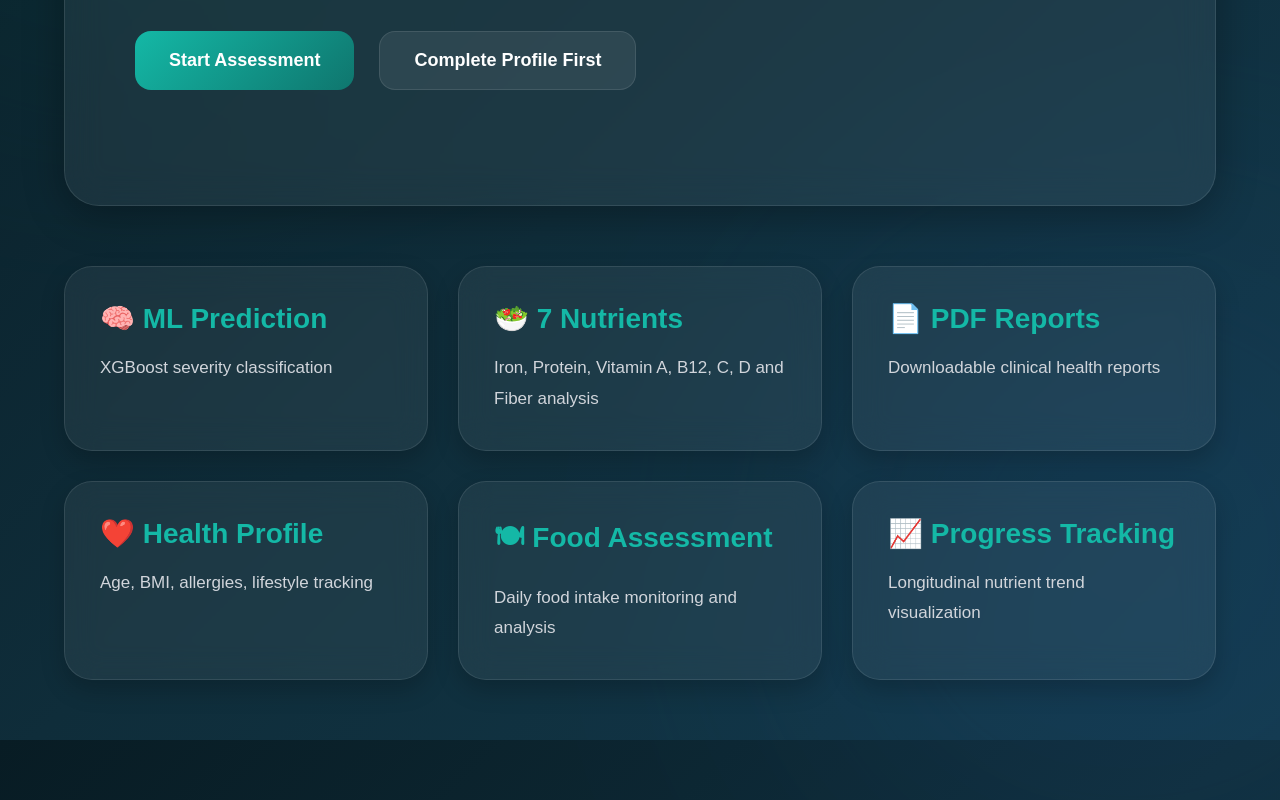
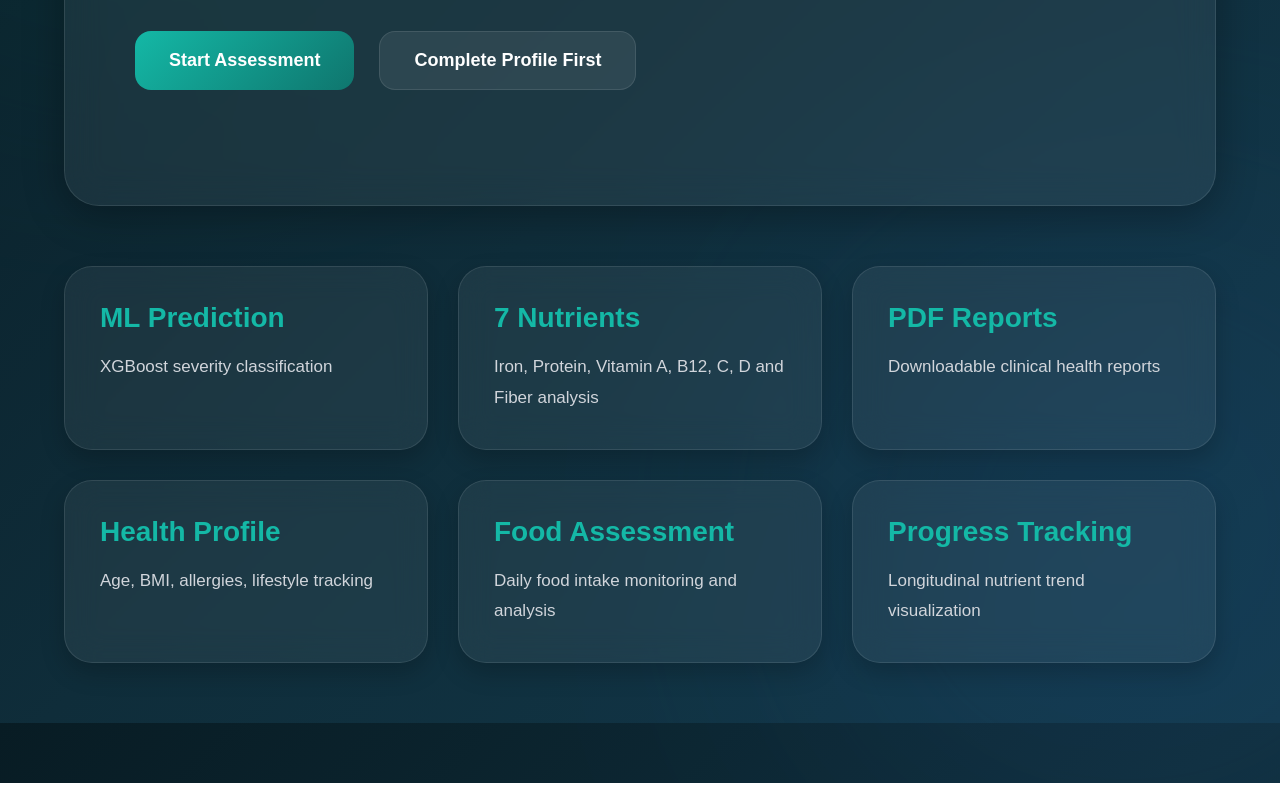
Before and after one commit to KrithikaPoojary/Nutrient-Deficiency, a React (Create React App) app in the folder frontend/: page / in a window 1280 px wide. Shown: the part 472-1272 px from the top of the page. Built offline with nearby package versions, Linux system fonts and the light colour scheme.

Commit message:
Updated home page navigation and UI

```diff
--- a/frontend/src/components/Home.js
+++ b/frontend/src/components/Home.js
@@ -13,14 +13,14 @@ function Home({ user }) {
 
   const handleAssessment = () => {
 
-    // ✅ IF LOGGED IN
+    //  IF LOGGED IN
     if (user) {
 
       navigate("/dashboard");
 
     }
 
-    // ❌ NOT LOGGED IN
+    //  NOT LOGGED IN
     else {
 
       navigate("/");
@@ -39,7 +39,7 @@ function Home({ user }) {
       <nav className="navbar">
 
         <div className="logo">
-          🥗 NutriHealth AI
+           NutriHealth AI
         </div>
 
         <div className="nav-links">
@@ -106,7 +106,7 @@ function Home({ user }) {
         <div className="feature-card">
 
           <h3>
-            🧠 ML Prediction
+             ML Prediction
           </h3>
 
           <p>
@@ -118,7 +118,7 @@ function Home({ user }) {
         <div className="feature-card">
 
           <h3>
-            🥗 7 Nutrients
+             7 Nutrients
           </h3>
 
           <p>
@@ -131,7 +131,7 @@ function Home({ user }) {
         <div className="feature-card">
 
           <h3>
-            📄 PDF Reports
+             PDF Reports
           </h3>
 
           <p>
@@ -144,7 +144,7 @@ function Home({ user }) {
         <div className="feature-card">
 
           <h3>
-            ❤️ Health Profile
+             Health Profile
           </h3>
 
           <p>
@@ -157,7 +157,7 @@ function Home({ user }) {
         <div className="feature-card">
 
           <h3>
-            🍽 Food Assessment
+             Food Assessment
           </h3>
 
           <p>
@@ -170,7 +170,7 @@ function Home({ user }) {
         <div className="feature-card">
 
           <h3>
-            📈 Progress Tracking
+             Progress Tracking
           </h3>
 
           <p>
```
